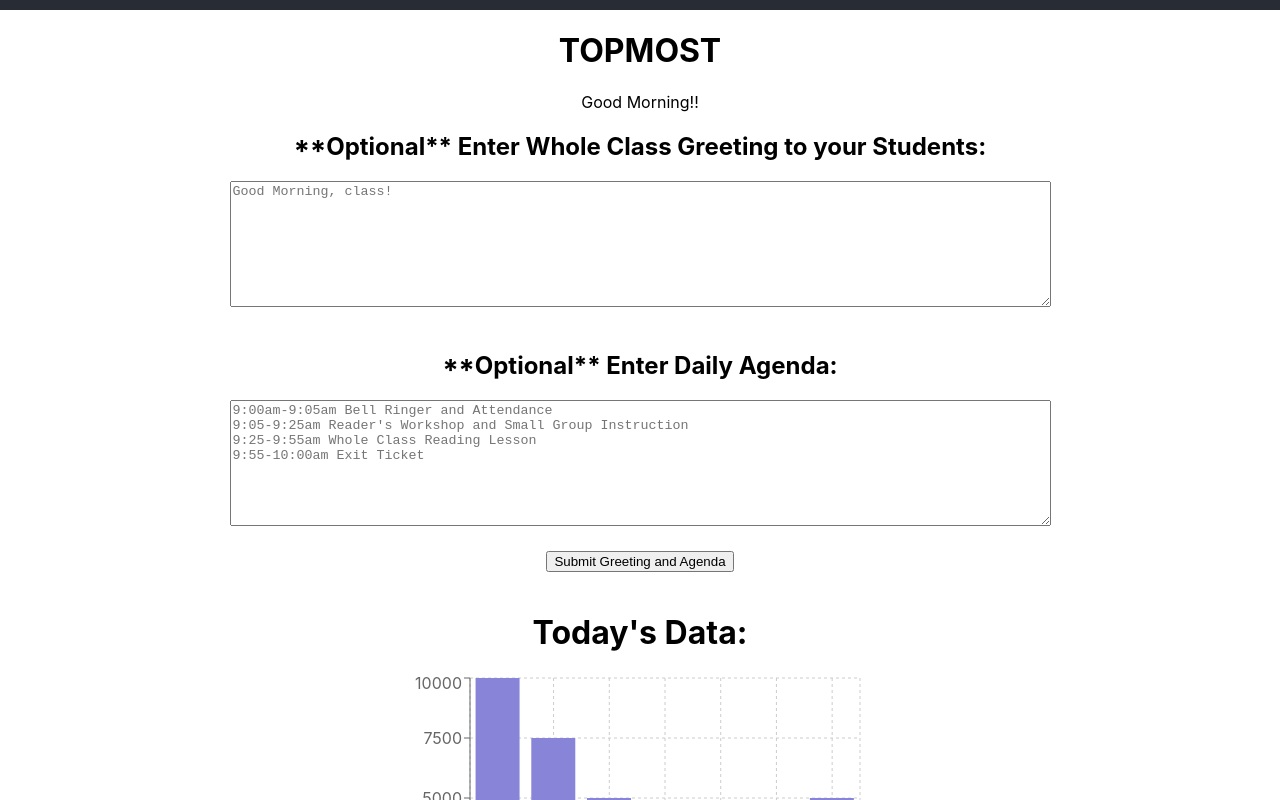
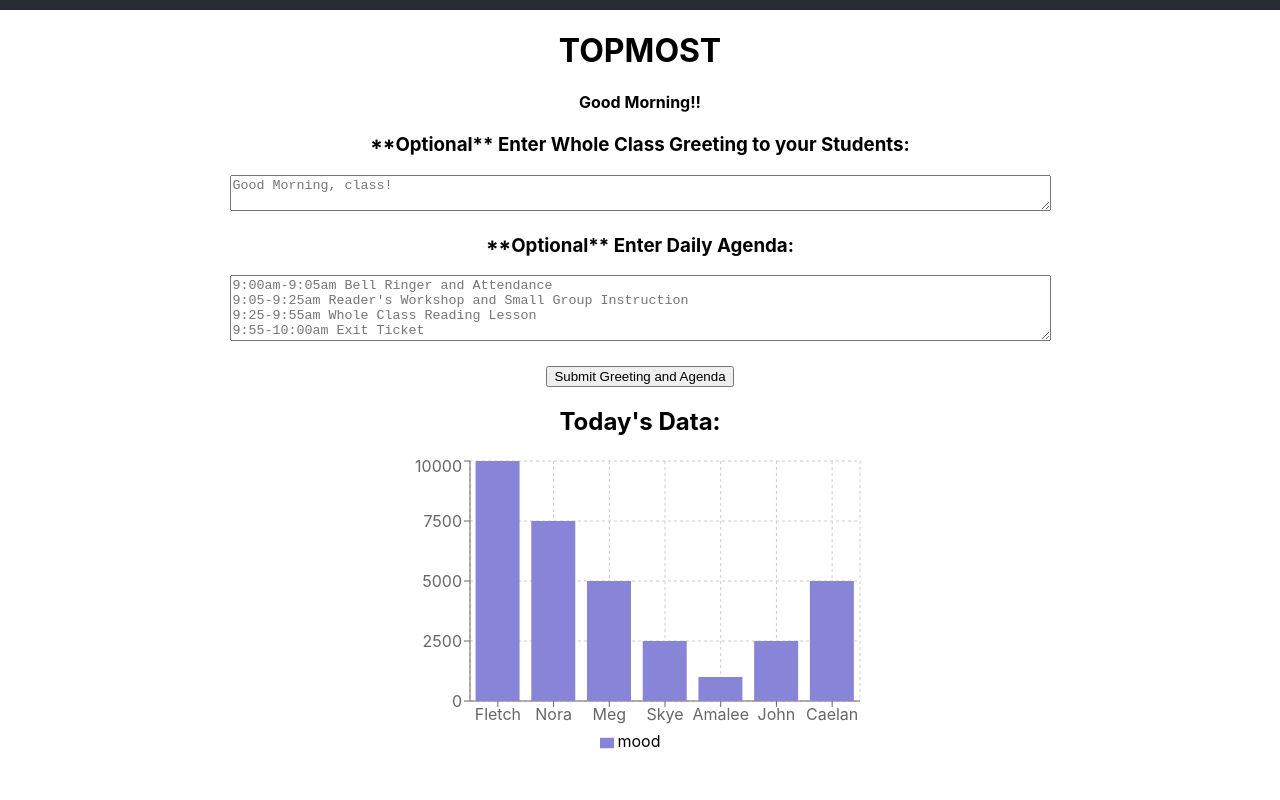
Before and after one commit to Strasserl/topmost, a React (Create React App) app: page / in a window 1280 px wide. Shown: the top 800 px of the page. Built offline with nearby package versions, Linux system fonts and the light colour scheme.

Commit message:
formats the text

```diff
--- a/src/client/components/teacher-homepage.js
+++ b/src/client/components/teacher-homepage.js
@@ -9,10 +9,9 @@ export const TeacherHome = props => {
 
   return (
     <div>
-      Good Morning!!
+      <h4>Good Morning!!</h4>
       <TeacherInputForm />
-      <br />
-      <h1>Today's Data:</h1>
+      <h2>Today's Data:</h2>
       <WholeClassBar />
     </div>
   );
--- a/src/client/components/teacher-input-form.js
+++ b/src/client/components/teacher-input-form.js
@@ -30,9 +30,9 @@ class TeacherInputForm extends Component {
     return (
       <form onSubmit={this.handleSubmit}>
         <div>
-          <h2>**Optional** Enter Whole Class Greeting to your Students:</h2>
+          <h3>**Optional** Enter Whole Class Greeting to your Students:</h3>
           <textarea
-            rows="8"
+            rows="2"
             cols="100"
             name="greeting"
             value={this.state.greeting}
@@ -40,11 +40,10 @@ class TeacherInputForm extends Component {
             placeholder="Good Morning, class!"
           />
         </div>
-        <br />
         <div>
-          <h2>**Optional** Enter Daily Agenda: </h2>
+          <h3>**Optional** Enter Daily Agenda: </h3>
           <textarea
-            rows="8"
+            rows="4"
             cols="100"
             name="agenda"
             value={this.state.agenda}
```
